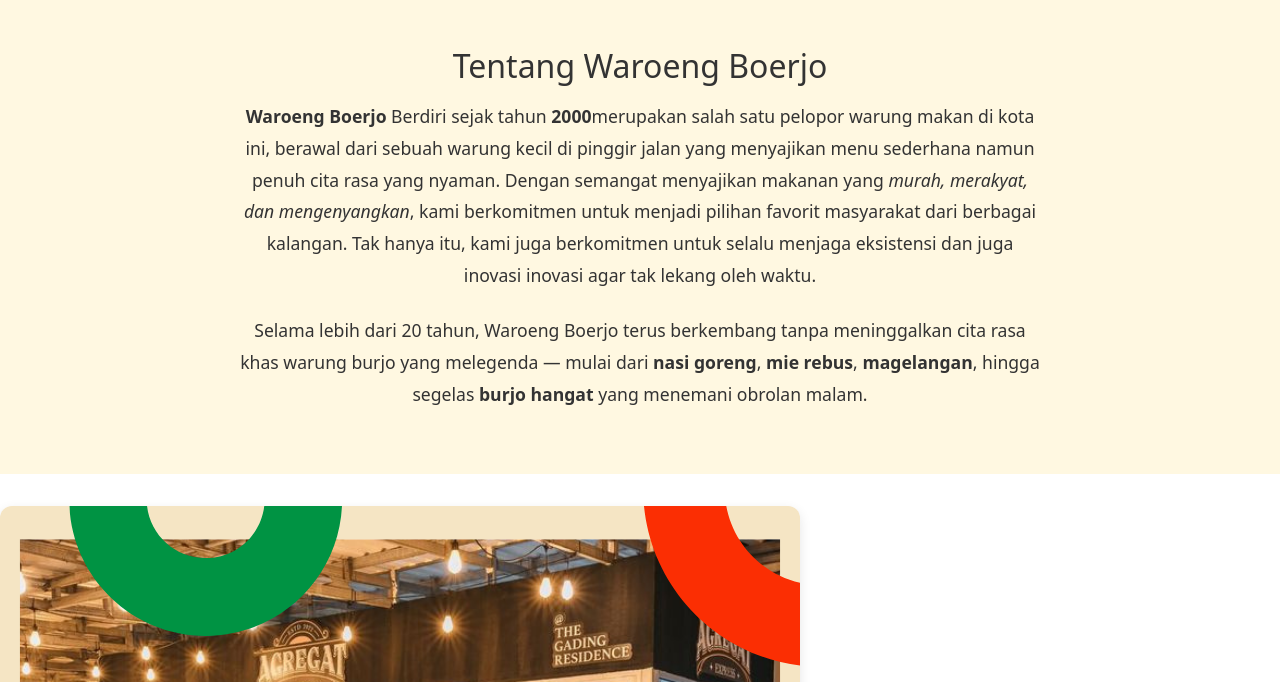
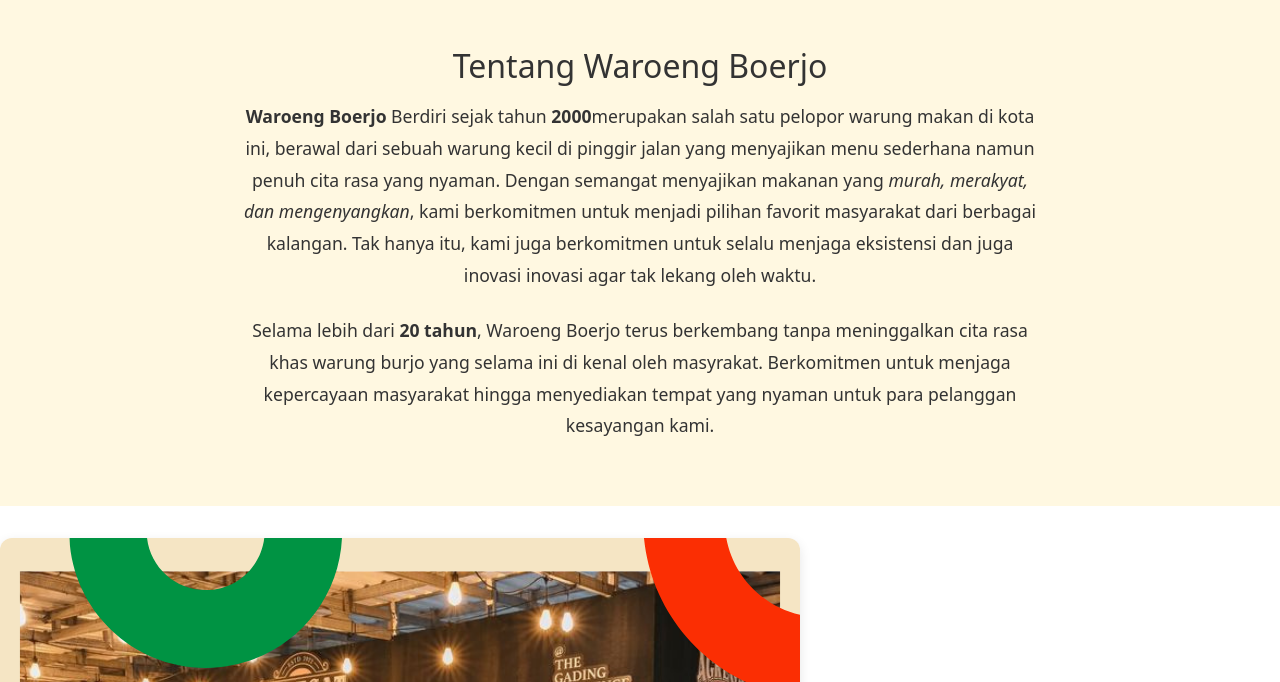
Before and after one commit to bramabbrhm/projectpwd, a PHP site: page /indexabout.php in a window 1280 px wide. Shown: the part 93-775 px from the top of the page. Run offline with PHP 8.4, Linux system fonts and the light colour scheme.

Commit message:
paragraf 2

```diff
--- a/indexabout.php
+++ b/indexabout.php
@@ -59,7 +59,7 @@
     </p>
 
     <p style="font-size: 1.1rem; line-height: 1.8; margin-top: 1.5rem;">
-      Selama lebih dari 20 tahun, Waroeng Boerjo terus berkembang tanpa meninggalkan cita rasa khas warung burjo yang melegenda — mulai dari <strong>nasi goreng</strong>, <strong>mie rebus</strong>, <strong>magelangan</strong>, hingga segelas <strong>burjo hangat</strong> yang menemani obrolan malam.
+      Selama lebih dari <strong> 20 tahun</strong>, Waroeng Boerjo terus berkembang tanpa meninggalkan cita rasa khas warung burjo yang selama ini di kenal oleh masyrakat. Berkomitmen untuk menjaga kepercayaan masyarakat hingga menyediakan tempat yang nyaman untuk para pelanggan kesayangan kami.
     </p>
 
     <!-- Gambar -->
```
